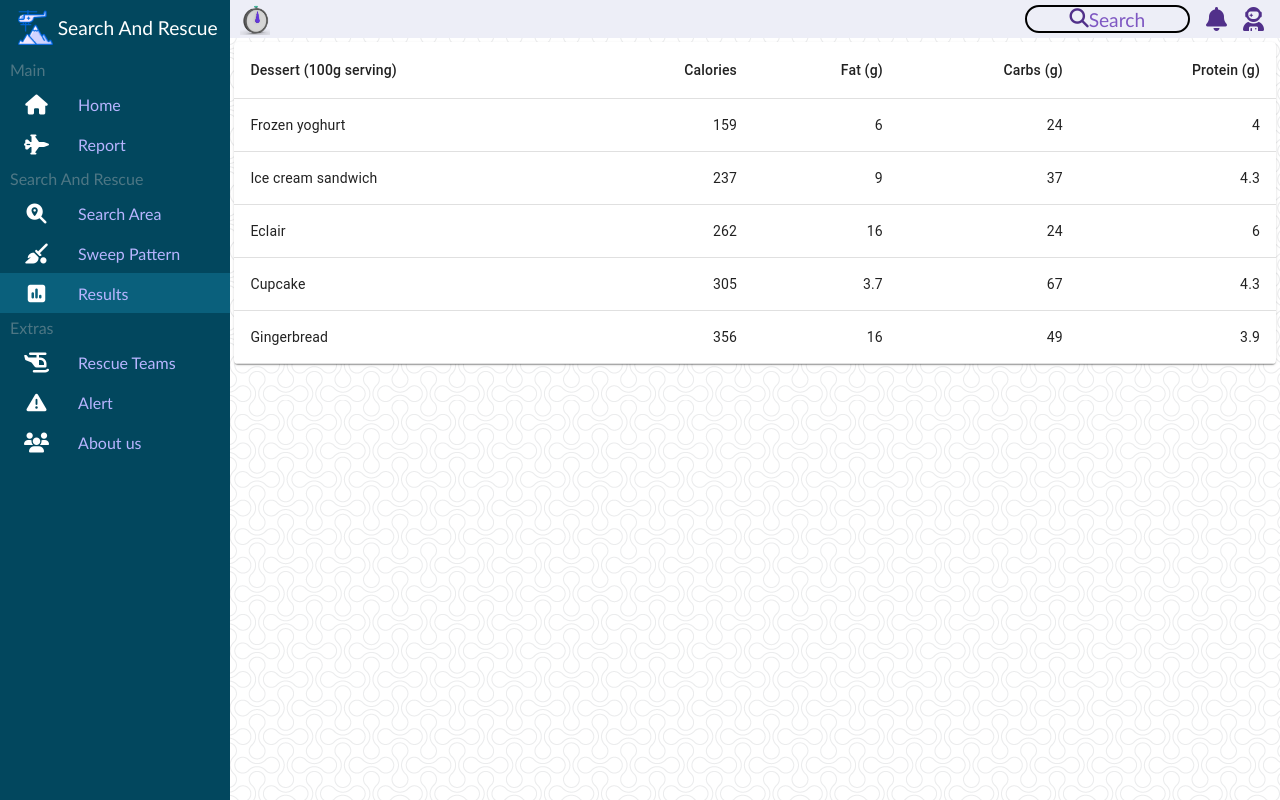
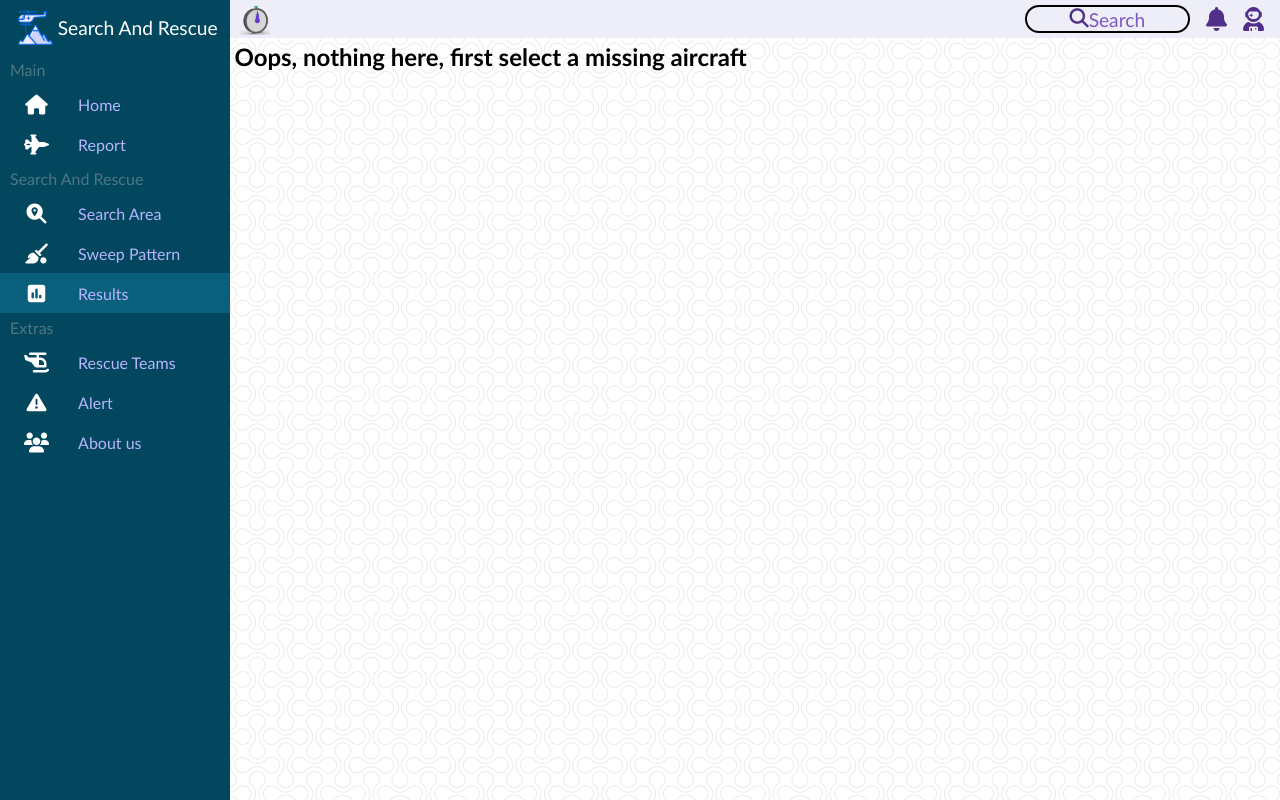
Before and after one commit to nikhilnagargit/Search-And-Rescue, a React (Create React App) app in the folder client/: page /results in a window 1280 px wide. Built offline with nearby package versions, Linux system fonts and the light colour scheme; some icons are missing; the HTML template or start-up script is replaced by a standard one.

Commit message:
results table added

```diff
--- a/client/src/components/Pages/Results/Results.js
+++ b/client/src/components/Pages/Results/Results.js
@@ -9,54 +9,99 @@
 import TableHead from '@material-ui/core/TableHead';
 import TableRow from '@material-ui/core/TableRow';
 import Paper from '@material-ui/core/Paper';
+import { connect } from 'react-redux';
 
 const useStyles = makeStyles({
+  main: {
+    margin: '1rem',
+  },
   table: {
     minWidth: 650,
   },
+  head: {
+    backgroundColor: 'black',
+    color: 'white',
+  },
+  container: {
+    maxWidth: '100%',
+    height: '50%',
+  },
 });
 
-function createData(name, calories, fat, carbs, protein) {
-  return { name, calories, fat, carbs, protein };
-}
+const mapStateToProps = (state) => {
+  return {
+    searchAreaProperties:
+      state.searchAreaReducer.geojson.features[0].properties,
+    subAreas: state.searchAreaReducer.filteredGrid.features,
+  };
+};
 
-const rows = [
-  createData('Frozen yoghurt', 159, 6.0, 24, 4.0),
-  createData('Ice cream sandwich', 237, 9.0, 37, 4.3),
-  createData('Eclair', 262, 16.0, 24, 6.0),
-  createData('Cupcake', 305, 3.7, 67, 4.3),
-  createData('Gingerbread', 356, 16.0, 49, 3.9),
-];
-
-export default function BasicTable() {
+function Results(props) {
   const classes = useStyles();
 
-  return (
-    <TableContainer component={Paper}>
-      <Table className={classes.table} aria-label='simple table'>
+  return props.subAreas.length === 0 ||
+    props.subAreas === undefined ||
+    props.subAreas[0].rescue_team === undefined ? (
+    <h2>Oops, nothing here, first select a missing aircraft</h2>
+  ) : (
+    <div className={classes.main}>
+      <TableContainer component={Paper} className={classes.container}>
+        <Table
+          stickyHeader
+          className={classes.table}
+          aria-label='simple table'
+          size='small'
+        >
           <TableHead>
             <TableRow>
-            <TableCell>Dessert (100g serving)</TableCell>
-            <TableCell align='right'>Calories</TableCell>
-            <TableCell align='right'>Fat&nbsp;(g)</TableCell>
-            <TableCell align='right'>Carbs&nbsp;(g)</TableCell>
-            <TableCell align='right'>Protein&nbsp;(g)</TableCell>
+              <TableCell className={classes.head}>Index</TableCell>
+              <TableCell className={classes.head} align='left'>
+                Search Pattern
+              </TableCell>
+              <TableCell className={classes.head} align='left'>
+                Rescue Team
+              </TableCell>
+              <TableCell className={classes.head} align='left'>
+                Path Length
+              </TableCell>
+              <TableCell className={classes.head} align='left'>
+                Search Time&nbsp;(hours)
+              </TableCell>
+              <TableCell className={classes.head} align='left'>
+                Field of View&nbsp;(km)
+              </TableCell>
+              <TableCell className={classes.head} align='left'>
+                Speed &nbsp;(km/hr)
+              </TableCell>
             </TableRow>
           </TableHead>
           <TableBody>
-          {rows.map((row) => (
-            <TableRow key={row.name}>
+            {props.subAreas.map((row, index) => (
+              <TableRow key={index}>
                 <TableCell component='th' scope='row'>
-                {row.name}
+                  {index}
                 </TableCell>
-              <TableCell align='right'>{row.calories}</TableCell>
-              <TableCell align='right'>{row.fat}</TableCell>
-              <TableCell align='right'>{row.carbs}</TableCell>
-              <TableCell align='right'>{row.protein}</TableCell>
+                <TableCell align='left'>{row.pattern_type}</TableCell>
+                <TableCell align='left'>{row.rescue_team}</TableCell>
+                <TableCell align='left'>
+                  {row.properties.distance.toFixed(4)}
+                </TableCell>
+                <TableCell align='left'>
+                  {row.properties.time.toFixed(4)}
+                </TableCell>
+                <TableCell align='left'>
+                  {row.properties.fieldofview.toFixed(4)}
+                </TableCell>
+                <TableCell align='left'>
+                  {row.properties.speed.toFixed(4)}
+                </TableCell>
               </TableRow>
             ))}
           </TableBody>
         </Table>
       </TableContainer>
+    </div>
   );
 }
+
+export default connect(mapStateToProps, null)(Results);
--- a/client/src/components/Pages/SearchPattern/SearchPattern.js
+++ b/client/src/components/Pages/SearchPattern/SearchPattern.js
@@ -42,11 +42,11 @@
   },
   container: {
     maxHeight: 530,
+    maxWidth: '100%',
   },
 
   formControl: {
-    margin: '0rem',
-    minWidth: 110,
+    minWidth: 70,
   },
 
   nativeInput: {
@@ -54,6 +54,8 @@
   },
   headInput: {
     fontSize: '0.8rem',
+    backgroundColor: 'black',
+    color: 'white',
   },
 });
 
--- a/client/src/components/layout/SearchMap/AnimatedMarker.js
+++ b/client/src/components/layout/SearchMap/AnimatedMarker.js
@@ -21,7 +21,7 @@
     <LayerGroup>
       {props.filteredGrid.features.map((item, index) => {
         if (item.rescue_team) {
-          if (item.spiral === undefined) {
+          if (item.pattern === undefined) {
             return (
               <Marker
                 key={index}
@@ -46,7 +46,7 @@
             );
           } else {
             var line = L.polyline(
-              item.spiral.coordinates[0].map((item) => {
+              item.pattern.coordinates[0].map((item) => {
                 return [item[1], item[0]];
               }),
               {
```
Lines whose indentation alone changed are shown as unchanged.
